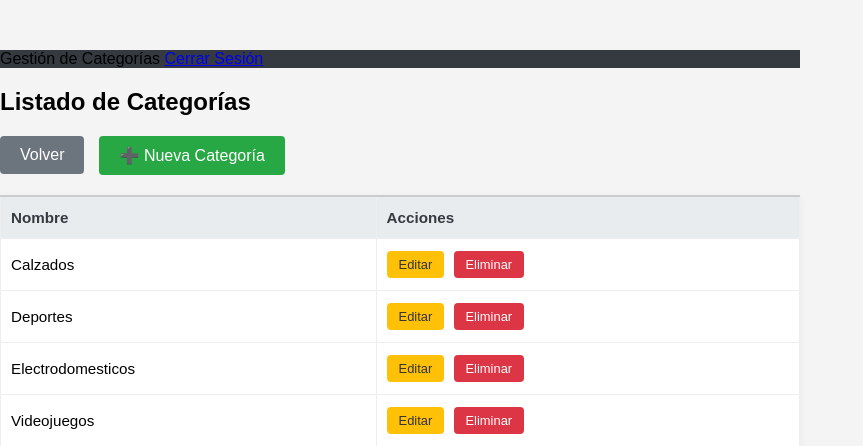
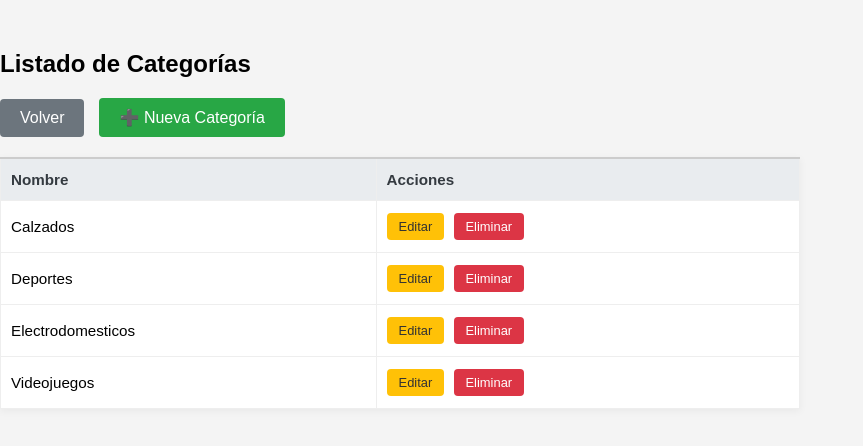
Before and after one commit to VictorBenitezR/sistema-de-gestion, a Django app: page /categorias/ in a window 1280 px wide. Shown: the top 446 px of the page, without its empty margins (0-863 px from the left). Run offline with Django 5.2, Linux system fonts and the light colour scheme; the first user in the database is signed in; data comes from the database, SQL or seed files in the repository.

Commit message:
Arreglo de errores

```diff
--- a/inventario/views.py
+++ b/inventario/views.py
@@ -735,8 +735,11 @@ def crear_venta(request):
 
     return render(request, 'venta_form.html', contexto)
 
+from django.contrib.auth.decorators import login_required
+from django.shortcuts import render
+from .models import MovimientoStock
+
 @login_required
-@user_passes_test(lambda user: user.is_staff)
 def listar_movimientos(request):
     """Muestra el listado completo de entradas y salidas de stock."""
 
@@ -749,6 +752,7 @@ def listar_movimientos(request):
     }
     # NOTA: Necesitas crear la plantilla 'movimiento_listado.html'
     return render(request, 'movimiento_listado.html', contexto)
+
 
 @login_required
 def home_inventario(request):
--- a/templates/categoria_listado.html
+++ b/templates/categoria_listado.html
@@ -10,13 +10,6 @@
       class="container"
       style="width: 80%; max-width: 800px; margin-top: 50px"
     >
-      <div class="header" style="background-color: #343a40">
-        Gestión de Categorías
-        <a href="{% url 'logout_usuario' %}" class="logout-link"
-          >Cerrar Sesión</a
-        >
-      </div>
-
       <div class="content">
         <h2>Listado de Categorías</h2>
 
```
Also changed, not shown: templates/usuario_form.html (+23 -17 lines), db.sqlite3.
